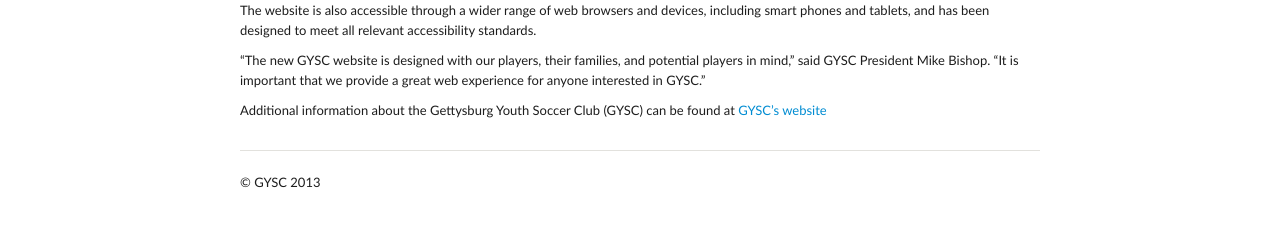
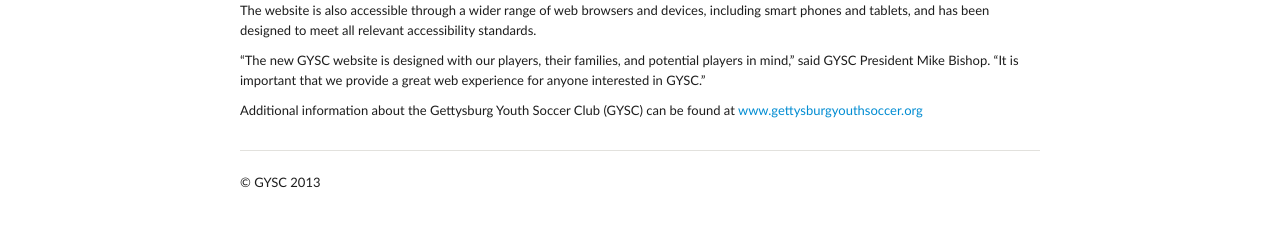
Before and after one commit to GYSC/gysc.github.com, a Jekyll site: the page built from _posts/2013-03-13-GYSC-New-Website.md, in a window 1280 px wide. Shown: the part 253-480 px from the top of the page. Built offline with Jekyll 4.4.1, drawn with Linux system fonts in a browser that asks for light colours; Markdown is read by kramdown in place of the engine named in the settings.

Commit message:
Update 2013-03-13-GYSC-New-Website.md

```diff
--- a/_posts/2013-03-13-GYSC-New-Website.md
+++ b/_posts/2013-03-13-GYSC-New-Website.md
@@ -12,4 +12,4 @@
 
 "The new GYSC website is designed with our players, their families, and potential players in mind," said GYSC President Mike Bishop. "It is important that we provide a great web experience for anyone interested in GYSC."
 
-Additional information about the Gettysburg Youth Soccer Club (GYSC) can be found at <a href="http://www.gettysburgyouthsoccer.org">GYSC's website</a>
+Additional information about the Gettysburg Youth Soccer Club (GYSC) can be found at <a href="http://www.gettysburgyouthsoccer.org">www.gettysburgyouthsoccer.org</a>
```
